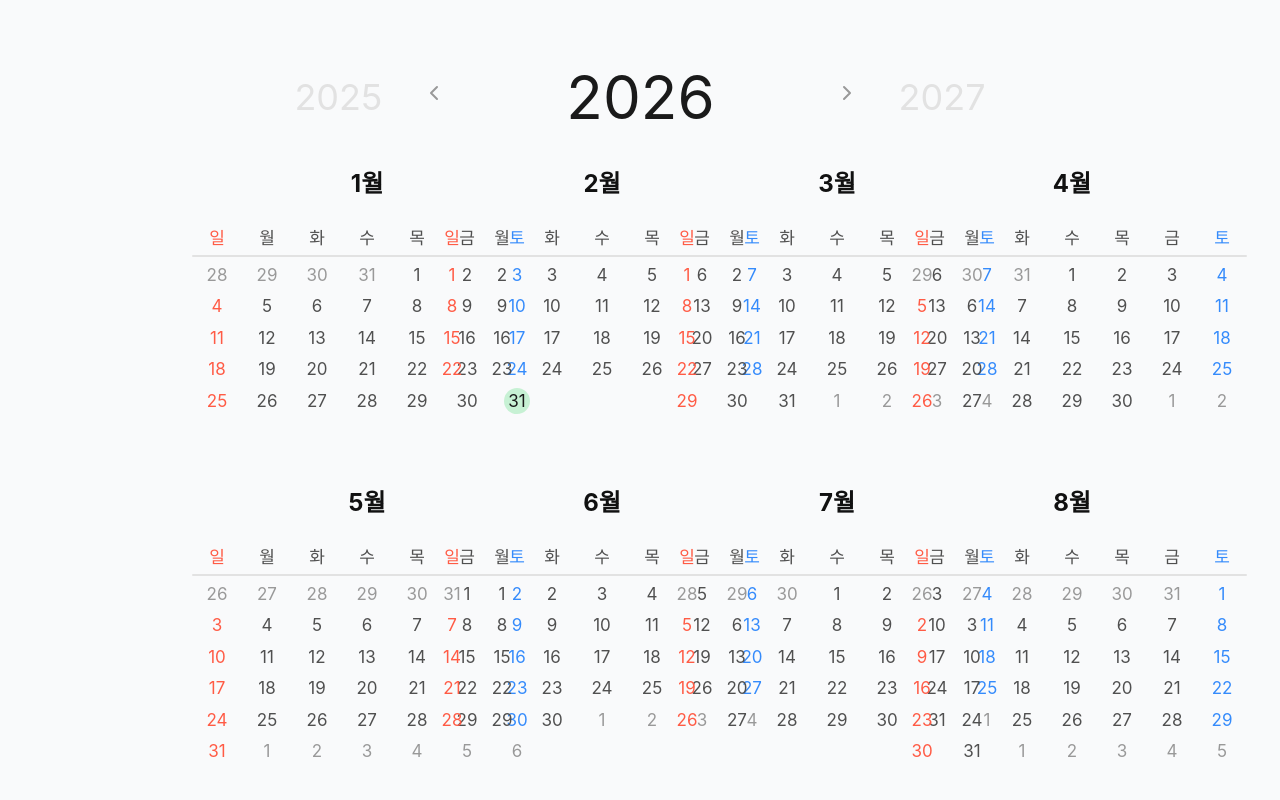
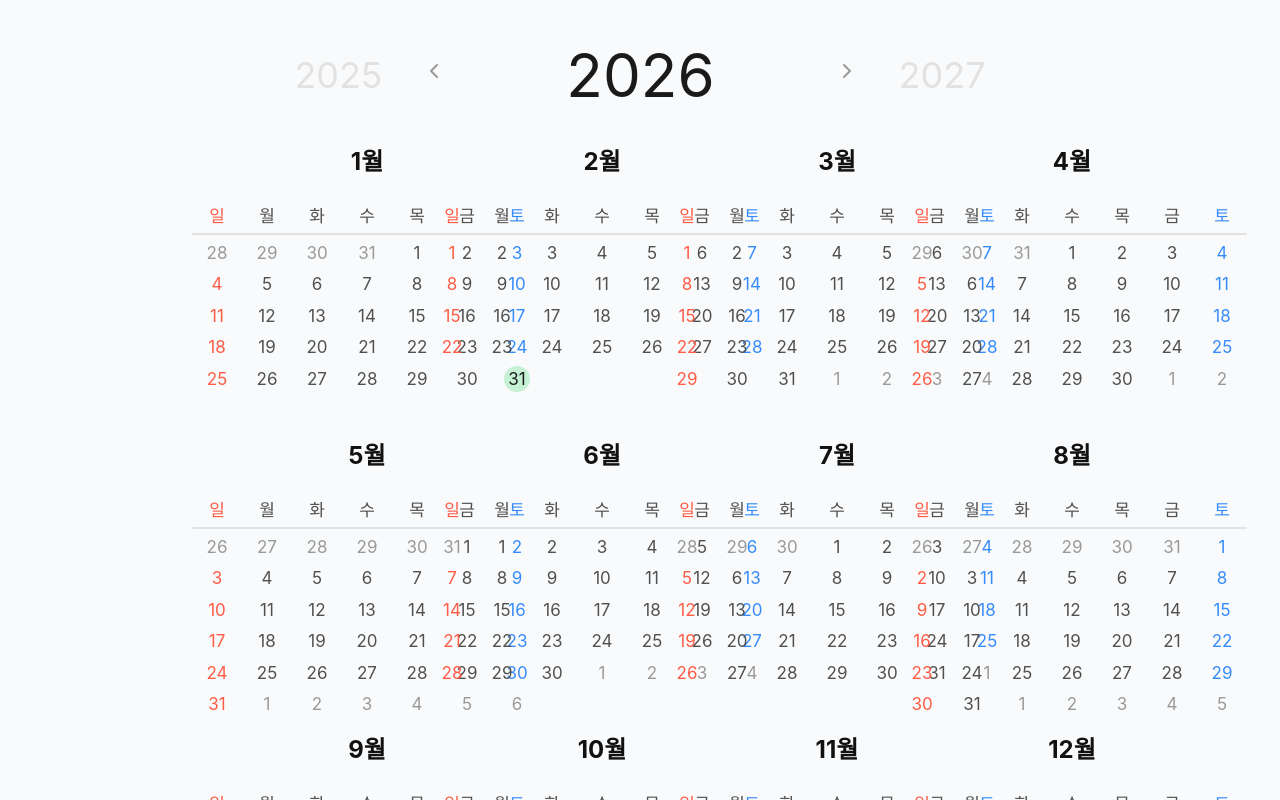
Before and after one commit to soyongdol-e/Gen_Planner, a React (Vite) app: page / in a window 1280 px wide. Both pictures are taken after a click on the button "2026년". Built offline with nearby package versions, Linux system fonts and the light colour scheme; a web font is replaced by a local one.

Commit message:
Optimize Year View for single-page fit: 30px top margin, 230px card height, 40px vertical gap

```diff
--- a/src/components/views/YearView.tsx
+++ b/src/components/views/YearView.tsx
@@ -99,7 +99,7 @@ export function YearView({ onMonthClick }: YearViewProps) {
     return (
       <div
         onClick={() => onMonthClick?.(currentYear, month)}
-        className="w-[350px] h-[240px] rounded-[14px] hover:bg-gray-50 transition-colors cursor-pointer p-4"
+        className="w-[350px] h-[230px] rounded-[14px] hover:bg-gray-50 transition-colors cursor-pointer p-4"
       >
         {/* Month Title - 24px, Pretendard 700, #111111, Center aligned */}
         <h3 className="text-[24px] font-bold leading-[150%] mb-2 text-center" style={{ color: '#111111' }}>
@@ -171,7 +171,7 @@ export function YearView({ onMonthClick }: YearViewProps) {
   return (
     <div className="h-screen flex flex-col bg-white">
       {/* Navigation */}
-      <div className="flex items-center justify-center pt-[52px] pb-8">
+      <div className="flex items-center justify-center pt-[30px] pb-6">
         {/* Previous Year - Pretendard Medium */}
         <div
           onClick={() => handleYearClick(prevYear)}
@@ -219,9 +219,9 @@ export function YearView({ onMonthClick }: YearViewProps) {
       </div>
 
       {/* 12 Month Grid */}
-      <div className="flex-1 overflow-auto px-[192px] py-12">
+      <div className="flex-1 overflow-auto px-[192px] py-8">
         <div className="max-w-[1920px] mx-auto">
-          <div className="grid grid-cols-4 gap-x-[44px] gap-y-[55px]">
+          <div className="grid grid-cols-4 gap-x-[44px] gap-y-[40px]">
             {Array.from({ length: 12 }, (_, i) => (
               <div key={i}>
                 {renderMiniMonth(i)}
```
